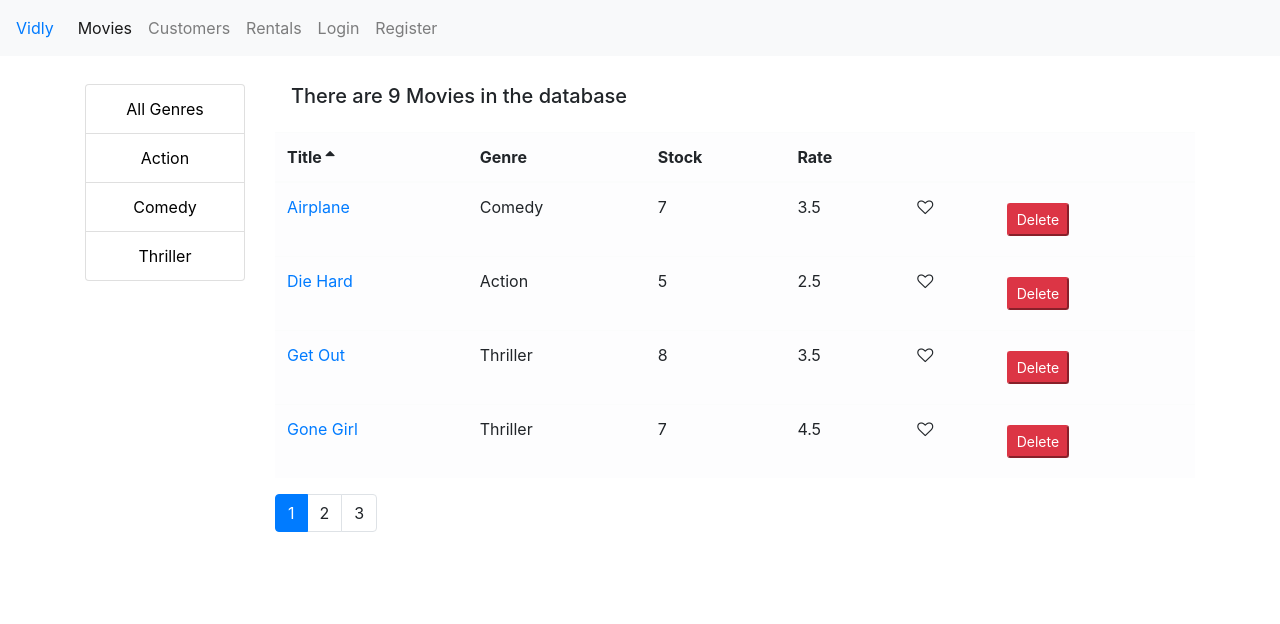
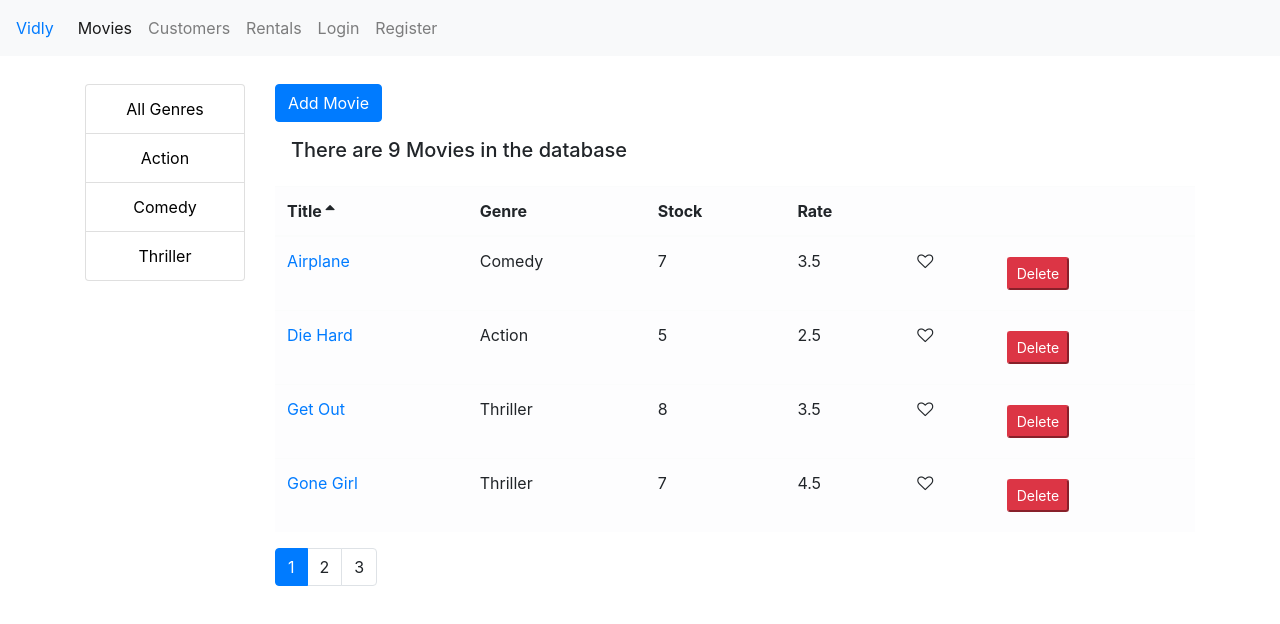
Before and after one commit to samit403/Mosh-Tutorial, a React (Create React App) app: page /movies in a window 1280 px wide. Shown: the top 624 px of the page. Built offline with nearby package versions, Linux system fonts and the light colour scheme.

Commit message:
Added New movie button

```diff
--- a/src/App.js
+++ b/src/App.js
@@ -5,10 +5,11 @@ import NavBar from "./components/navBar";
 import Customers from "./components/customers";
 import Rentals from "./components/rentals";
 import NotFound from "./components/notFound";
-import MovieDetails from "./components/movieDetails";
+import MoviesForm from "./components/moviesForm";
+import NewMoviesForm from "./components/newMoviesForm";
 import LoginForm from "./components/loginForm";
+import RegisterForm from "./components/registerForm";
 import "./App.css";
-import RegisterForm from "./components/registerForm";
 
 const App = () => {
   return (
@@ -16,9 +17,10 @@ const App = () => {
       <NavBar />
       <main className="container">
         <Switch>
+          <Route path="/movies/new" component={NewMoviesForm} />
           <Route path="/login" exact component={LoginForm} />
           <Route path="/register" exact component={RegisterForm} />
-          <Route path="/movies/:id" exact component={MovieDetails} />
+          <Route path="/movies/:id" exact component={MoviesForm} />
           <Route path="/movies" component={Movies} />
           <Route path="/customers" component={Customers} />
           <Route path="/rentals" component={Rentals} />
--- a/src/components/movies.jsx
+++ b/src/components/movies.jsx
@@ -8,6 +8,7 @@ import ListGroup from "./common/listGroup";
 import { getGenres } from "../services/fakeGenreService";
 import MoviesTable from "./moviesTable";
 import _ from "lodash";
+import { Link } from "react-router-dom";
 
 class Movies extends Component {
   // State of the component
@@ -55,6 +56,10 @@ class Movies extends Component {
     // console.log(this.state.selectedGenre);
   };
 
+  handleMovieAdd = () => {
+    console.log("movie addition");
+  };
+
   // render function
   render() {
     const {
@@ -98,6 +103,13 @@ class Movies extends Component {
             />
           </div>
           <div className="col">
+            <Link
+              to="/movies/new"
+              onClick={this.handleMovieAdd}
+              className="btn btn-primary mt-3"
+            >
+              Add Movie
+            </Link>
             <h5 className="p-3">
               There are {filtered.length} Movies in the database
             </h5>
--- a/src/components/movieDetails.jsx
+++ b/src/components/moviesForm.jsx
@@ -1,6 +1,6 @@
 import React from "react";
 
-const MovieDetails = ({ match, history }) => {
+const MoviesForm = ({ match, history }) => {
   return (
     <div>
       <h1>Movie ID - {match.params.id}</h1>
@@ -14,4 +14,4 @@ const MovieDetails = ({ match, history }) => {
   );
 };
 
-export default MovieDetails;
+export default MoviesForm;
--- /dev/null
+++ b/src/components/newMoviesForm.jsx
@@ -0,0 +1,7 @@
+import React from "react";
+
+const NewMoviesForm = () => {
+  return <h1>New Movie</h1>;
+};
+
+export default NewMoviesForm;
```
